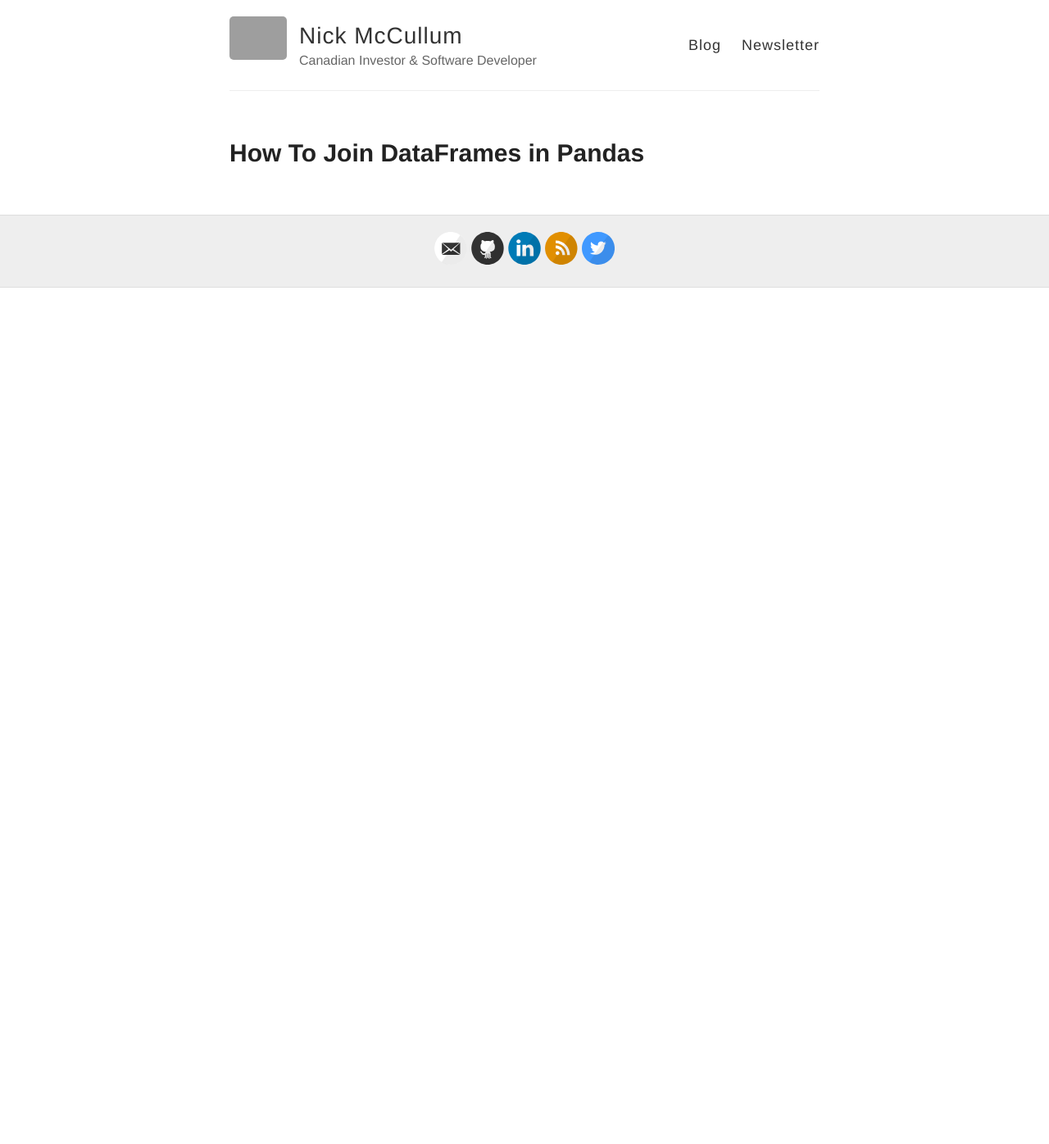
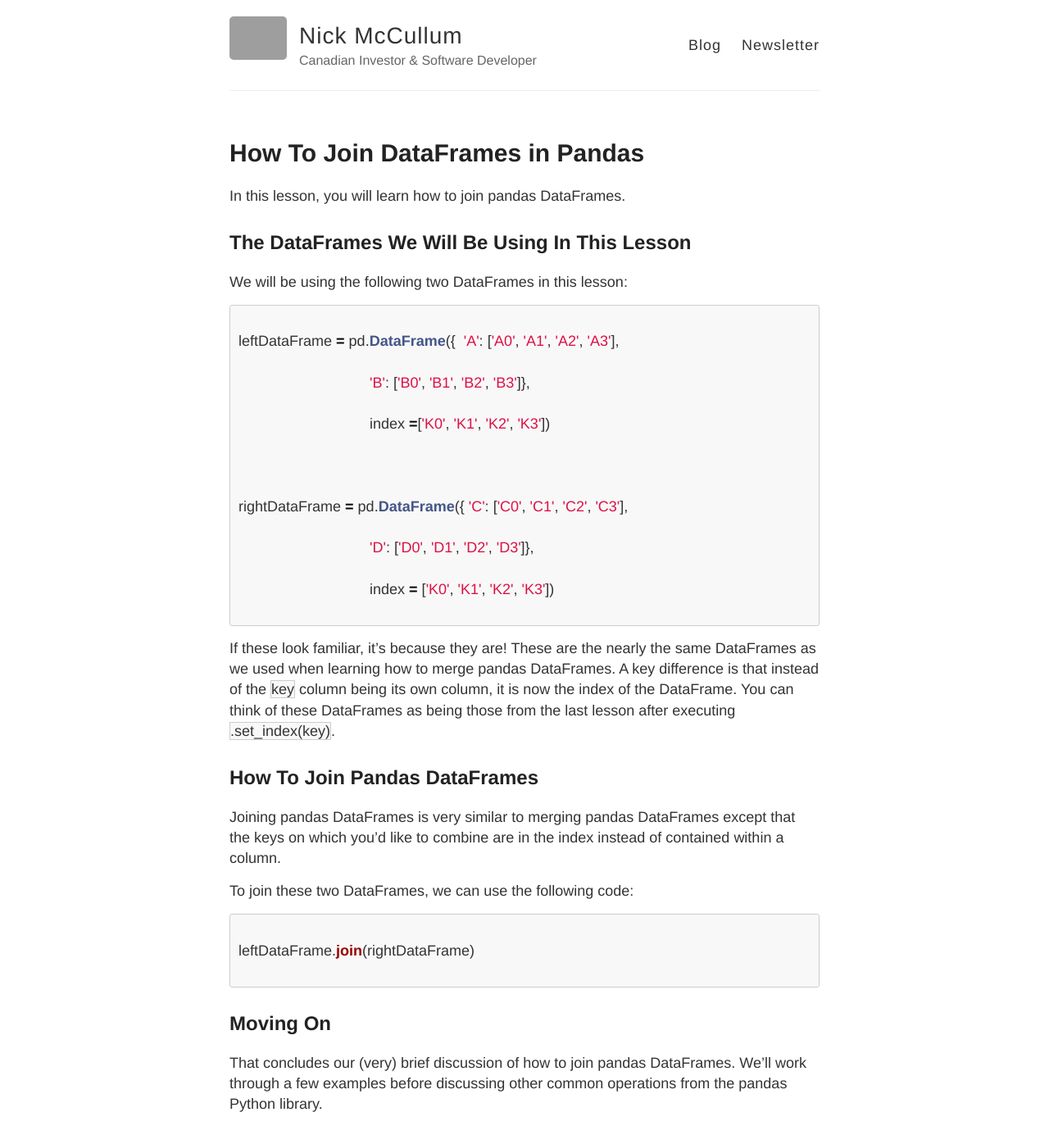
Before and after one commit to rosyberti/website, a Jekyll site: the page built from advanced-python/how-to-join-pandas-dataframes.md, in a window 1280 px wide and 1400 px high. Shown: the top 1396 px of the window at 82% size. Built offline with Jekyll 4.4.1, drawn with Linux system fonts in a browser that asks for light colours; grey boxes are pictures that could not be loaded.

Commit message:
added all Markdown

````diff
--- a/advanced-python/how-to-join-pandas-dataframes.md
+++ b/advanced-python/how-to-join-pandas-dataframes.md
@@ -2,3 +2,48 @@
 layout: page
 title: How To Join DataFrames in Pandas
 ---
+
+In this lesson, you will learn how to join pandas DataFrames.
+
+
+## The DataFrames We Will Be Using In This Lesson
+
+We will be using the following two DataFrames in this lesson:
+
+```python
+
+leftDataFrame = pd.DataFrame({  'A': ['A0', 'A1', 'A2', 'A3'],
+
+                                'B': ['B0', 'B1', 'B2', 'B3']},
+
+                                index =['K0', 'K1', 'K2', 'K3'])
+
+
+
+rightDataFrame = pd.DataFrame({ 'C': ['C0', 'C1', 'C2', 'C3'],
+
+                                'D': ['D0', 'D1', 'D2', 'D3']},
+
+                                index = ['K0', 'K1', 'K2', 'K3'])
+
+```
+
+If these look familiar, it's because they are! These are the nearly the same DataFrames as we used when learning how to merge pandas DataFrames. A key difference is that instead of the `key` column being its own column, it is now the index of the DataFrame. You can think of these DataFrames as being those from the last lesson after executing `.set_index(key)`.
+
+
+## How To Join Pandas DataFrames
+
+Joining pandas DataFrames is very similar to merging pandas DataFrames except that the keys on which you'd like to combine are in the index instead of contained within a column.
+
+To join these two DataFrames, we can use the following code:
+
+```python
+
+leftDataFrame.join(rightDataFrame)
+
+```
+
+
+## Moving On
+
+That concludes our (very) brief discussion of how to join pandas DataFrames. We'll work through a few examples before discussing other common operations from the pandas Python library.
````
